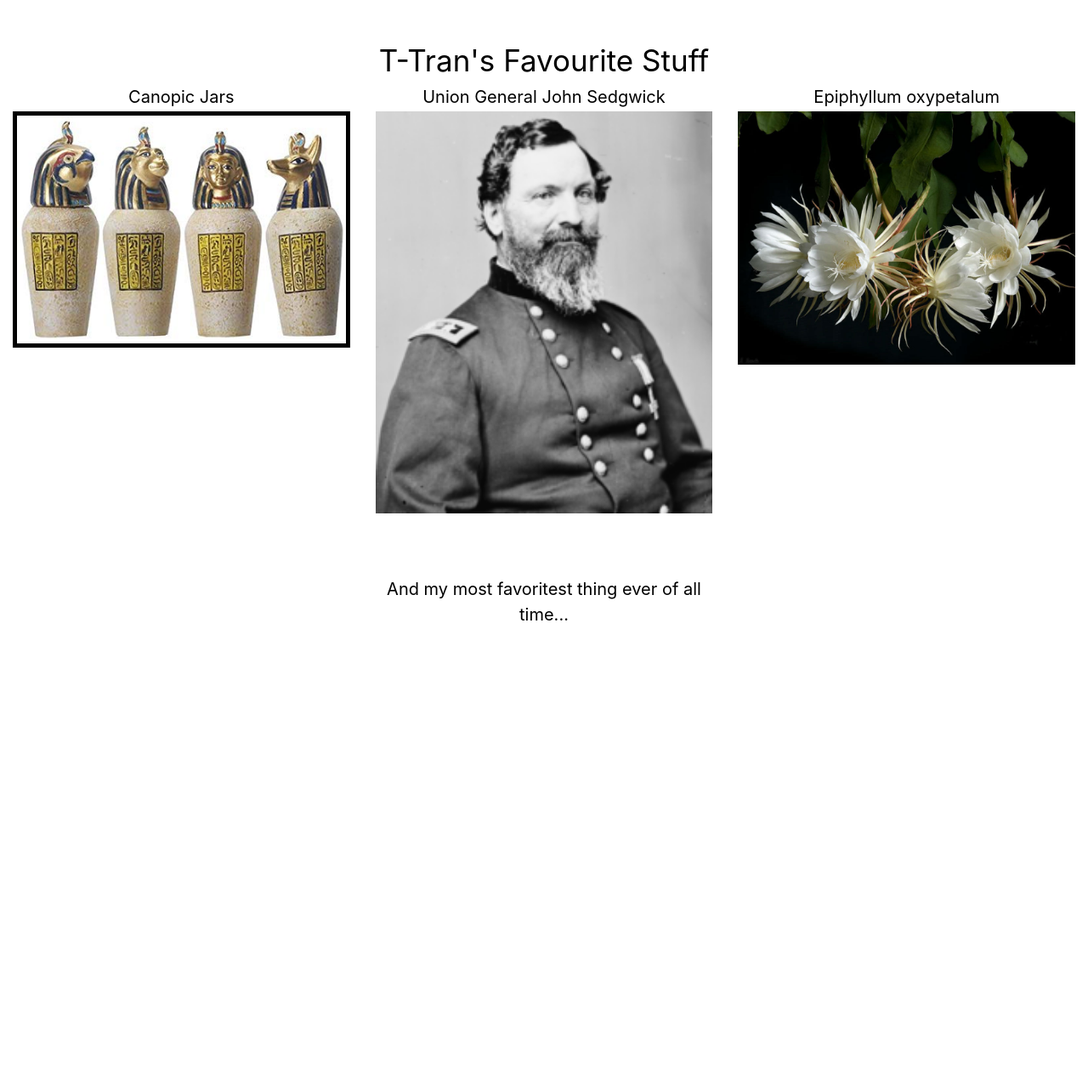
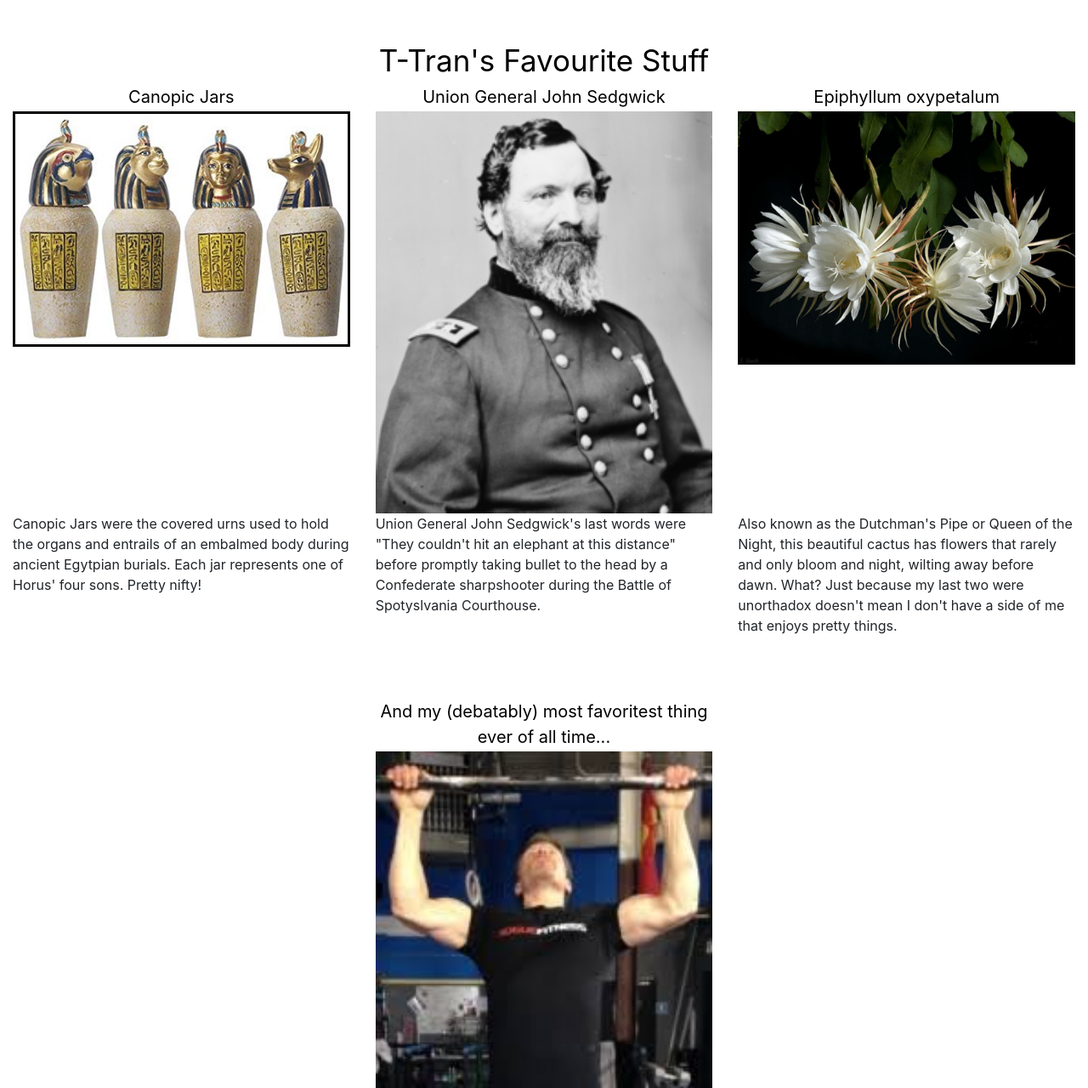
Before and after one commit to connorkolb13/OurFavs, a plain HTML site: page index.html in a window 1280 px wide. Shown: the part 867-2147 px from the top of the page at 85% size. Before the commit the page ends 1607 px from the top, so only its background shows below. Drawn offline with Linux system fonts and the light colour scheme; files whose address does not match are found by name.

Commit message:
Favorites

```diff
--- a/CSS/style.css
+++ b/CSS/style.css
@@ -30,23 +30,10 @@
 
 #canopic{
     width: 100%;
-    border-style: solid;
-    border-width: 5px;
-    border-color: black;
+    border: solid black;
     -webkit-animation: jar 10s infinite linear;
 
-    @keyframes jar{
-        0%{
-            width: 100%;
-            border-color: red;  }
+    @-webkit-keyframes jar{
 
-        50%{
-            width: 25%;
-            border-color: blue;
-        }
-
-        100%{
-            width: 100%;
-            border-color: red;  }
     }
 }
--- a/index.html
+++ b/index.html
@@ -120,28 +120,55 @@
             </div>
         </div>
         <div class="row">
-            <div class="col-4">
+            <div class="col-4" class="paragraph">
+                Canopic Jars were the covered urns used to hold the organs and entrails of an embalmed body during
+                ancient Egytpian burials. Each jar represents one of Horus' four sons. Pretty nifty!
             </div>
-            <div class="col-4">
+            <div class="col-4" class="paragraph">
+                Union General John Sedgwick's last words were "They couldn't hit an elephant at this distance" before
+                promptly taking bullet to the head by a Confederate sharpshooter during the Battle of Spotyslvania
+                Courthouse.
             </div>
-            <div class="col-4">
+            <div class="col-4" class="paragraph">
+                Also known as the Dutchman's Pipe or Queen of the Night, this beautiful cactus has flowers that rarely
+                and only bloom and night, wilting away before dawn. What? Just because my last two were unorthadox
+                doesn't mean I don't have a side of me that enjoys pretty things.
             </div>
         </div>
-    </br>
-</br>
-</br>
+        </br>
+        </br>
+        </br>
         <div class="row">
             <div class="offset-4"></div>
             <div class="col-4">
-                <div class="header">And my most favoritest thing ever of all time...</div>
+                <div class="header">And my (debatably) most favoritest thing ever of all time...</div>
             </div>
             <div class="offset-4"></div>
         </div>
         <div class="row">
             <div class="offset-4"></div>
             <div class="col-4">
-                <img>
+                <img class="mySlides" src="images/bigO.jpg" style="width:100%">
+                <img class="mySlides" src="images/First_Place.jpg" style="width:100%">
+                <img class="mySlides" src="images/osterberg_lift.jpg" style="width:100%">
+                <img class="mySlides" src="images/mrO.jpg" style="width:100%">
             </div>
+            <script>
+                    var myIndex = 0;
+                    carousel();
+
+                    function carousel() {
+                      var i;
+                      var x = document.getElementsByClassName("mySlides");
+                      for (i = 0; i < x.length; i++) {
+                        x[i].style.display = "none";
+                      }
+                      myIndex++;
+                      if (myIndex > x.length) {myIndex = 1}
+                      x[myIndex-1].style.display = "block";
+                      setTimeout(carousel, 2000); // Change image every 2 seconds
+                    }
+                    </script>
             <div class="offset-4"></div>
         </div>
 </body>
```
Also changed, not shown: images/First_Place.jpg (added), images/bigO.jpg (added), images/mrO.jpg (added), images/osterberg_lift.jpg (added).
